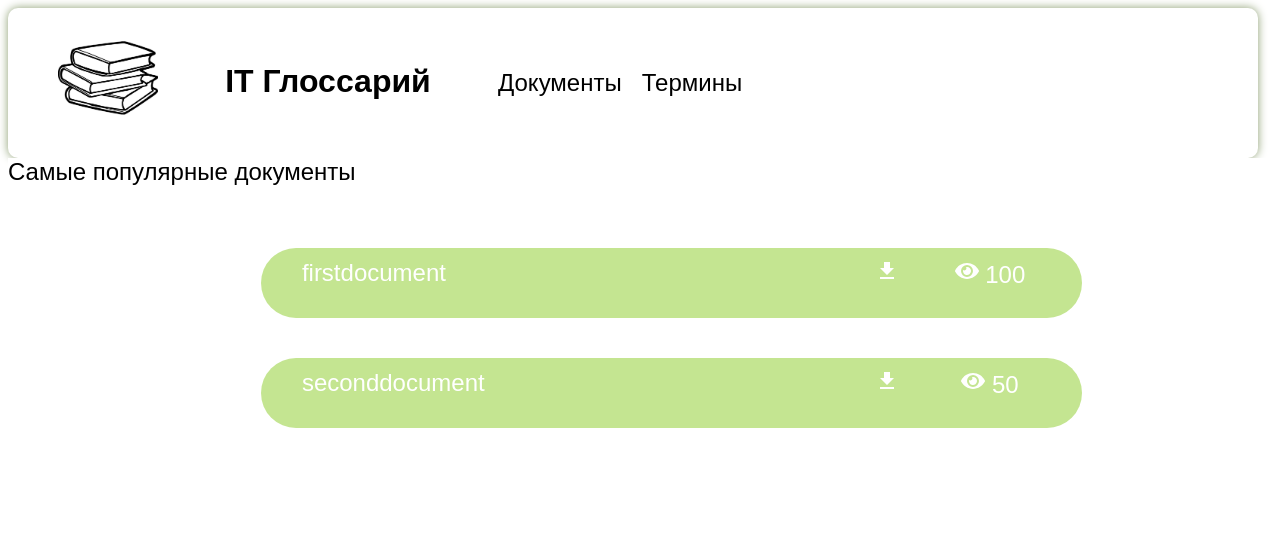
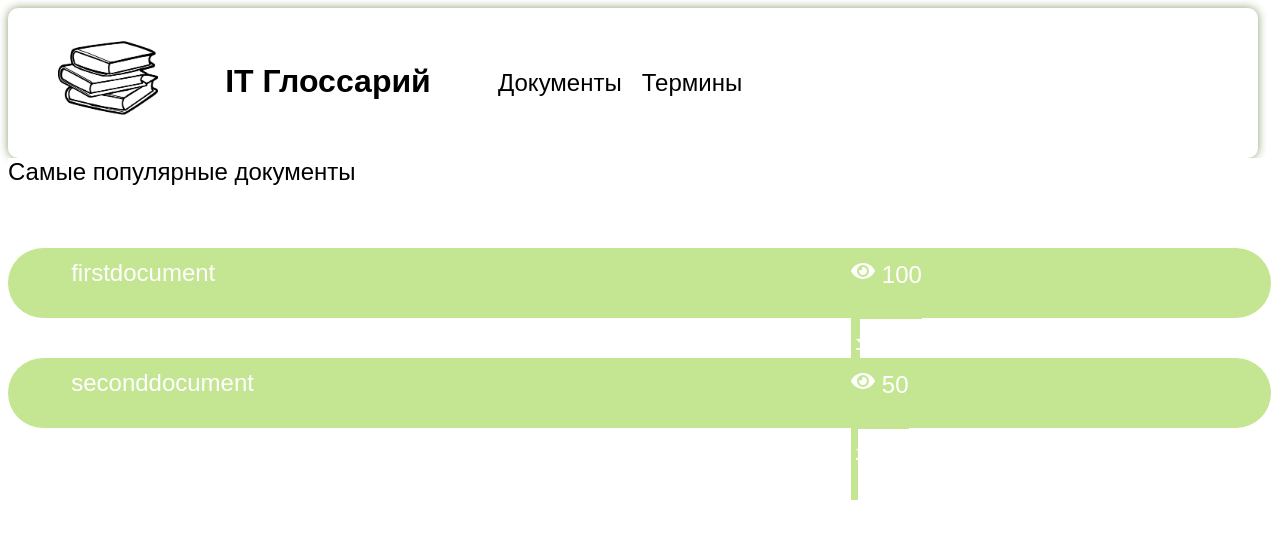
Before and after one commit to fridalif/it_glossary_nextjs, a Next.js app: page / in a window 1280 px wide. Shown: the top 538 px of the page. Built offline with nearby package versions, Linux system fonts and the light colour scheme.

Commit message:
content button rebuiding start

```diff
--- a/components/Body/Body.jsx
+++ b/components/Body/Body.jsx
@@ -43,9 +43,6 @@ export function Body({mode}) {
                 }
             </div>
             {
-                (mode === 'Register' || mode === 'Login') && <RegisterForm mode={mode} />
-            }
-            {
                 (mode === 'Home' || mode === 'Documents') && api_data.map((item) => <DocumentBubble key={item.id} documentName={item.name} documentId={item.id} downloadsCount={item.downloads} />)
             }
             {
--- a/components/Body/Body.module.css
+++ b/components/Body/Body.module.css
@@ -2,7 +2,6 @@
     background-color: #ffffff;
     display:flex;
     flex-direction: column;
-
 }
 
 .bodyContentTitle{
--- a/components/ContentBubble/ContentBubble.jsx
+++ b/components/ContentBubble/ContentBubble.jsx
@@ -24,11 +24,13 @@ export function DocumentBubble({documentId, documentName, downloadsCount}){
             <div className={styles.lawBubbleName}>
                 {documentName}
             </div>
-            <div className={styles.lawBubbleDownloadsCount}>
-                <FaEye /> {downloadsCount}
-            </div>
-            <div className={styles.lawBubbleDownloadButton} id={documentId} onClick={()=>downloadDocument(documentId)}>
-                <MdDownload/>
+            <div className={styles.documentContent}>
+                <div className={styles.lawBubbleDownloadsCount}>
+                    <FaEye /> {downloadsCount}
+                </div>
+                <div className={styles.lawBubbleDownloadButton} id={documentId} onClick={()=>downloadDocument(documentId)}>
+                    <MdDownload/>
+                </div>
             </div>
         </div>
     )
--- a/components/ContentBubble/ContentBubble.module.css
+++ b/components/ContentBubble/ContentBubble.module.css
@@ -1,21 +1,17 @@
 .contentBubble{
-    position:relative;
-    width: 60%;
-    left:20%;
+    width: 1200px;
     border-radius: 50px;
     background-color: #C4E591;
     height: 70px;
     margin-top: 40px;
+    display:flex;
     color:#ffffff;
     padding-left:5%;
 }
 
 .lawBubbleName{
-    position:absolute;
     padding-top:11px;
-    height: 40%;
     font-size: 24px;
-    left:5%;
     width:65%;
     padding-bottom: 30px;
     background-color: #C4E591;
@@ -23,13 +19,9 @@
 }
 
 .lawBubbleDownloadsCount{
-    position:absolute;
-    height: 40%;
     text-align: center;
     padding-top:11px;
     font-size: 24px;
-    left:82.5%;
-    width:12.5%;
     padding-bottom: 30px;
     background-color: #C4E591;
     font-family: 'Monserrat',sans-serif;
@@ -37,10 +29,7 @@
 
 .lawBubbleDownloadButton{
     padding-top:11px;
-    position:absolute;
-    height: 40%;
     font-size: 24px;
-    left:70%;
     padding-bottom: 30px;
     text-align: center;
     width:12.5%;
```
